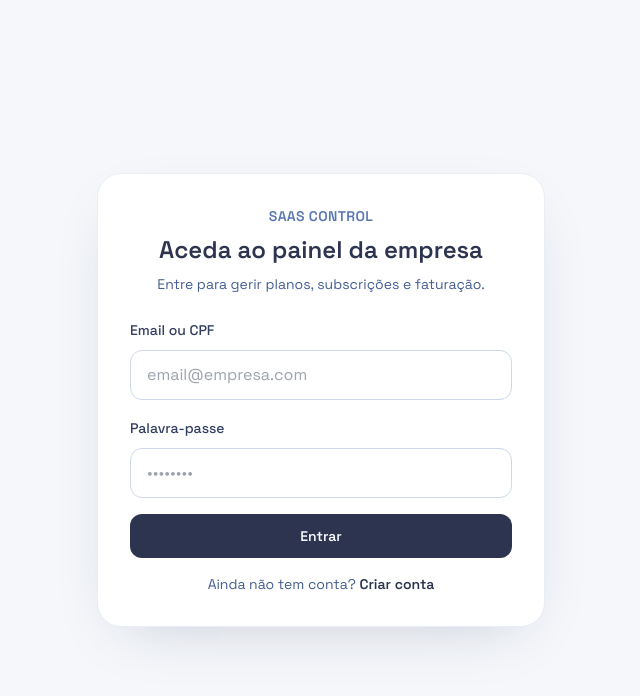
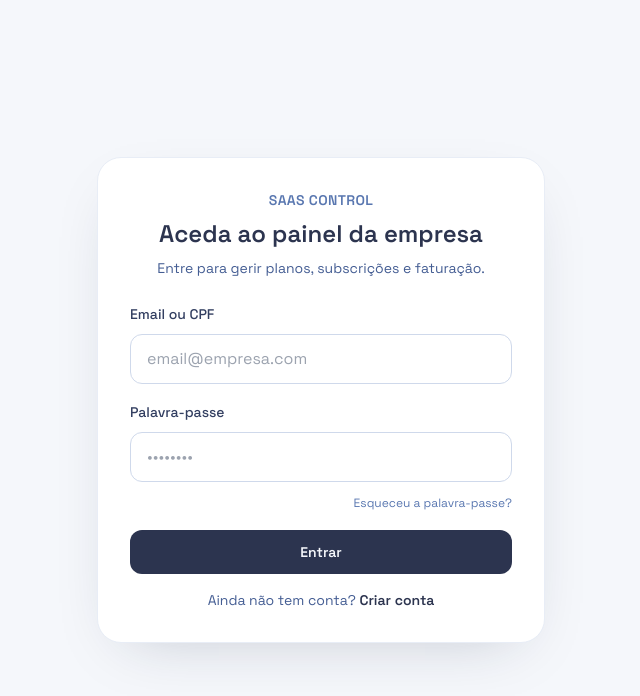
Before and after one commit to g2-assinaturas/frontend, a Next.js app: page /login in a window 1280 px wide. Shown: the top 696 px of the page, without its empty margins (319-959 px from the left). Built offline with nearby package versions, Linux system fonts and the light colour scheme; no server answers.

Commit message:
FEAT: Adiciona link 'Esqueceu a palavra-passe?' na página de login

```diff
--- a/src/app/login/page.tsx
+++ b/src/app/login/page.tsx
@@ -64,6 +64,11 @@ export default function LoginPage() {
               onChange={(e) => setPassword(e.target.value)}
               required
             />
+            <div className="text-right">
+              <Link className="text-xs text-ink-500 hover:text-ink-700 hover:underline" href="/forgot-password">
+                Esqueceu a palavra-passe?
+              </Link>
+            </div>
           </div>
 
           <button
```
